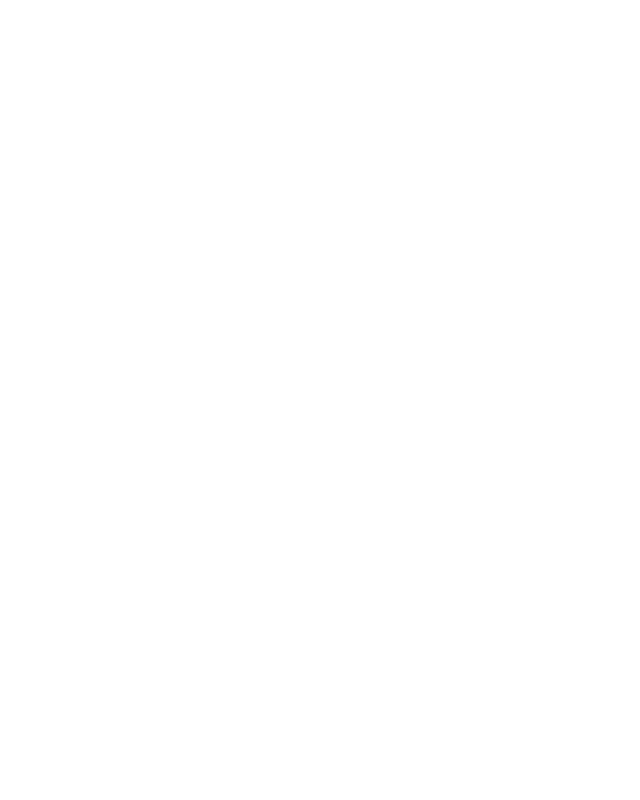
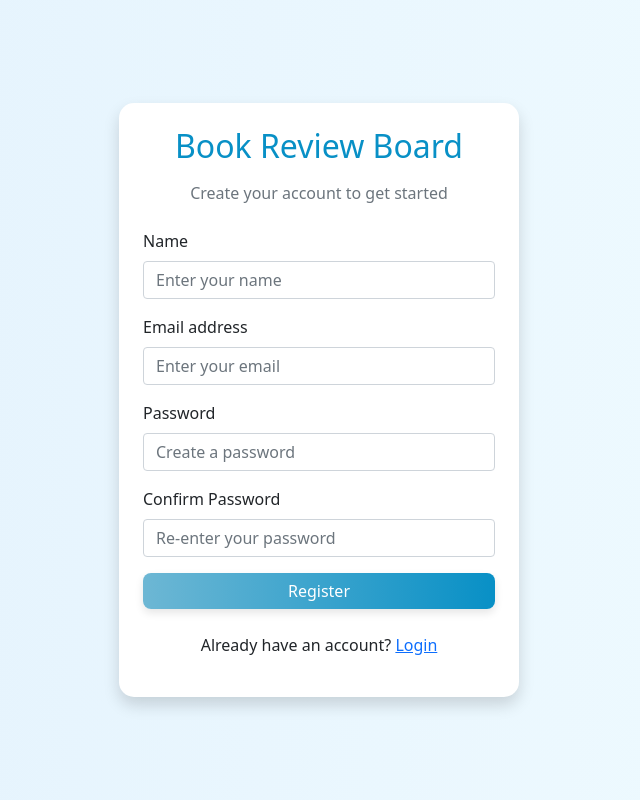
Before and after one commit to arunk-k/frontend, a React (Vite) app: page /register in a window 1280 px wide. Shown: the whole page, without its empty margins (321-961 px from the left). Built offline with nearby package versions, Linux system fonts and the light colour scheme.

Commit message:
Add authentication pages (Login, Register) with context and Redux integration

```diff
--- a/src/components/header/Header.jsx
+++ b/src/components/header/Header.jsx
@@ -1,15 +1,17 @@
 import { Link, useNavigate } from "react-router-dom"
-import { useState } from "react"
+import { useState, useContext } from "react"
+import { ContextAuth } from "../../context/AuthContext"
 import "./Header.css"
 
 export default function Header() {
 
   const navigate = useNavigate()
   const [isOpen, setIsOpen] = useState(false);
-
+  const { authStatus, setAuthStatus } = useContext(ContextAuth);
 
   const handleLogout = () => {
     localStorage.clear()
+    setAuthStatus(false)
     navigate("/login")
   }
 
@@ -27,10 +29,13 @@
           <div className={`collapse navbar-collapse ${isOpen ? "show" : ""}`} id="navbarNav">
             <ul className="navbar-nav ms-auto align-items-lg-center">
 
-              <Link to="/login" className="btn btn-outline-primary me-2 mb-2 mb-lg-0"> Login <i className="fa-solid fa-sign-in-alt fa-sm"></i></Link>
+              {!authStatus && (
+                <Link to="/login" className="btn btn-outline-primary me-2 mb-2 mb-lg-0"> Login <i className="fa-solid fa-sign-in-alt fa-sm"></i></Link>
+              )}
 
-              <button onClick={handleLogout} className="btn btn-danger">Logout</button>
-
+              {authStatus && (
+                <button onClick={handleLogout} className="btn btn-danger">Logout</button>
+              )}
             </ul>
           </div>
         </div>
--- a/src/context/AuthContext.jsx
+++ b/src/context/AuthContext.jsx
@@ -0,0 +1,15 @@
+import { createContext, useState } from "react"
+
+export const ContextAuth = createContext()
+
+function AuthContext({ children }) {
+  const [authStatus, setAuthStatus] = useState(!!localStorage.getItem("token"))
+
+  return (
+    <ContextAuth.Provider value={{ authStatus, setAuthStatus }}>
+      {children}
+    </ContextAuth.Provider>
+  );
+}
+
+export default AuthContext
--- a/src/main.jsx
+++ b/src/main.jsx
@@ -5,12 +5,15 @@
 import { BrowserRouter } from 'react-router-dom'
 import { Provider } from 'react-redux'
 import store from './app/store.js'
+import AuthContext from './context/AuthContext.jsx'
 
 createRoot(document.getElementById('root')).render(
   <StrictMode>
     <BrowserRouter>
       <Provider store={store}>
-        <App />
+        <AuthContext>
+          <App />
+        </AuthContext>
       </Provider>
     </BrowserRouter>
   </StrictMode>,
--- a/src/pages/auth/Auth.css
+++ b/src/pages/auth/Auth.css
@@ -0,0 +1,34 @@
+
+.auth-page {
+  min-height: 100vh;
+  background: linear-gradient(to right, #e3f2fd, #f0fbff);
+  padding: 20px;
+}
+
+.auth-card {
+  width: 100%;
+  max-width: 400px;
+  background-color: white;
+  border-radius: 15px;
+  padding: 20px;
+}
+
+.auth-card .form-control:focus {
+  border-color: #0890c6;
+  box-shadow: 0 0 0 0.2rem rgba(8, 144, 198, 0.25);
+}
+
+.auth-btn {
+  background: linear-gradient(to right, #6db7d4, #0890c6);
+  border: none;
+  color: white;
+  font-weight: 500;
+  border-radius: 8px;
+  transition: background 0.3s ease, box-shadow 0.3s ease;
+  box-shadow: 0 4px 8px rgba(0, 0, 0, 0.1);
+}
+
+.auth-btn:hover {
+  background: linear-gradient(to right, #8cbfd3, #057cae);
+  box-shadow: 0 6px 12px rgba(0, 0, 0, 0.15);
+}
--- a/src/pages/auth/Login.jsx
+++ b/src/pages/auth/Login.jsx
@@ -1,10 +1,79 @@
-import React from 'react'
+import { useContext, useState } from "react"
+import { Link, useNavigate } from "react-router-dom"
+import { useDispatch } from "react-redux"
+import { loginUser } from "../../features/auth/authThunks"
+import toast from "react-hot-toast"
+import "./Auth.css"
+import { ContextAuth } from "../../context/AuthContext"
 
 function Login() {
+
+  const { setAuthStatus } = useContext(ContextAuth)
+  const dispatch = useDispatch()
+  const navigate = useNavigate()
+
+  const [formData, setFormData] = useState({ email: "", password: "" })
+
+  const handleSubmit = async (e) => {
+
+    e.preventDefault()
+
+    const { email, password } = formData
+
+    if (!email || !password) {
+      return toast.error("All fields are required")
+    }
+
+    const emailRegex = /^[^\s@]+@[^\s@]+\.[^\s@]+$/
+    if (!emailRegex.test(email)) {
+      return toast.error("Invalid credentials")
+    }
+
+
+    try {
+      const result = await dispatch(loginUser(formData)).unwrap()
+
+      localStorage.setItem("token", result.token)
+      localStorage.setItem("user", result.user)
+
+      toast.success("Login successful")
+      setAuthStatus(true)
+      navigate("/")
+    } catch (e) {
+      const errorMsg = e?.message || e?.error || "Login failed"
+      toast.error(errorMsg)
+    }
+
+  }
+
   return (
-    <div>
+    <>
+      <div className="auth-page d-flex align-items-center justify-content-center">
+        <div className="auth-card shadow p-4 rounded-4">
+          <h2 style={{ color: "#0890c6" }} className="text-center mb-3">Book Review Board</h2>
+          <p className="text-center text-muted mb-4">Welcome back! Please login</p>
 
-    </div>
+          <form onSubmit={handleSubmit}>
+
+            <div className="mb-3">
+              <label className="form-label">Email address</label>
+              <input type="email" className="form-control" placeholder="Enter your email" value={formData.email} onChange={(e) => setFormData({ ...formData, email: e.target.value })} />
+            </div>
+
+            <div className="mb-3">
+              <label className="form-label">Password</label>
+              <input type="password" className="form-control" placeholder="Enter your password" value={formData.password} onChange={(e) => setFormData({ ...formData, password: e.target.value })} />
+            </div>
+
+            <button type="submit" className="btn auth-btn w-100">Login</button>
+          </form>
+
+          <p className="mt-4 text-center">Don’t have an account?{" "}
+            <Link to="/register" className="text-primary">Register</Link>
+          </p>
+        </div>
+      </div>
+    </>
   )
 }
 
--- a/src/pages/auth/Register.jsx
+++ b/src/pages/auth/Register.jsx
@@ -1,10 +1,92 @@
-import React from 'react'
+import { useState } from "react"
+import { Link, useNavigate } from "react-router-dom"
+import { useDispatch } from "react-redux"
+import { registerUser } from "../../features/auth/authThunks"
+import toast from "react-hot-toast"
+import "./Auth.css"
 
 function Register() {
+  const dispatch = useDispatch()
+  const navigate = useNavigate()
+
+
+  const [formData, setFormData] = useState({ name: "", email: "", password: "", confirmPassword: "" })
+
+  const handleSubmit = async (e) => {
+
+    e.preventDefault()
+
+    const { name, email, password, confirmPassword } = formData
+
+    if (!name || !email || !password || !confirmPassword) {
+      return toast.error("⚠️ All fields are required")
+    }
+
+    const emailRegex = /^[^\s@]+@[^\s@]+\.[^\s@]+$/
+    if (!emailRegex.test(email)) {
+      return toast.error("⚠️ Invalid email address")
+    }
+
+
+    if (password !== confirmPassword) {
+      return toast.error("Passwords do not match")
+    }
+
+    try {
+      await dispatch(registerUser(formData)).unwrap()
+      toast.success("Registration successful")
+      navigate("/login")
+    } catch (e) {
+      if (e?.message === "User already exists") {
+        toast("⚠️ User already exists")
+      } else {
+        toast.error(e?.message || "Registration failed")
+      }
+    }
+
+  }
+
   return (
-    <div>
+    <>
+      <div className="auth-page d-flex align-items-center justify-content-center">
+        <div className="auth-card shadow p-4 rounded-4">
+          <h2 style={{ color: "#0890c6" }} className="text-center mb-3">Book Review Board</h2>
+          <p className="text-center text-muted mb-4">Create your account to get started</p>
 
-    </div>
+          <form onSubmit={handleSubmit}>
+
+            <div className="mb-3">
+              <label className="form-label">Name</label>
+              <input type="text" className="form-control" placeholder="Enter your name" value={formData.name} onChange={(e) => setFormData({ ...formData, name: e.target.value })} />
+            </div>
+
+            <div className="mb-3">
+              <label className="form-label">Email address</label>
+              <input type="email" className="form-control" placeholder="Enter your email" value={formData.email} onChange={(e) => setFormData({ ...formData, email: e.target.value })} />
+            </div>
+
+            <div className="mb-3">
+              <label className="form-label">Password</label>
+              <input type="password" className="form-control" placeholder="Create a password" value={formData.password} onChange={(e) =>setFormData({ ...formData, password: e.target.value })}/>
+            </div>
+
+            <div className="mb-3">
+              <label className="form-label">Confirm Password</label>
+              <input type="password" className="form-control" placeholder="Re-enter your password" value={formData.confirmPassword} onChange={(e) => setFormData({...formData,confirmPassword: e.target.value,})}/>
+            </div>
+
+            {/* Submit */}
+            <button type="submit" className="btn auth-btn w-100" >
+              Register
+            </button>
+          </form>
+
+          <p className="mt-4 text-center"> Already have an account?{" "}
+            <Link to="/login" className="text-primary">Login</Link>
+          </p>
+        </div>
+      </div>
+    </>
   )
 }
 
```
